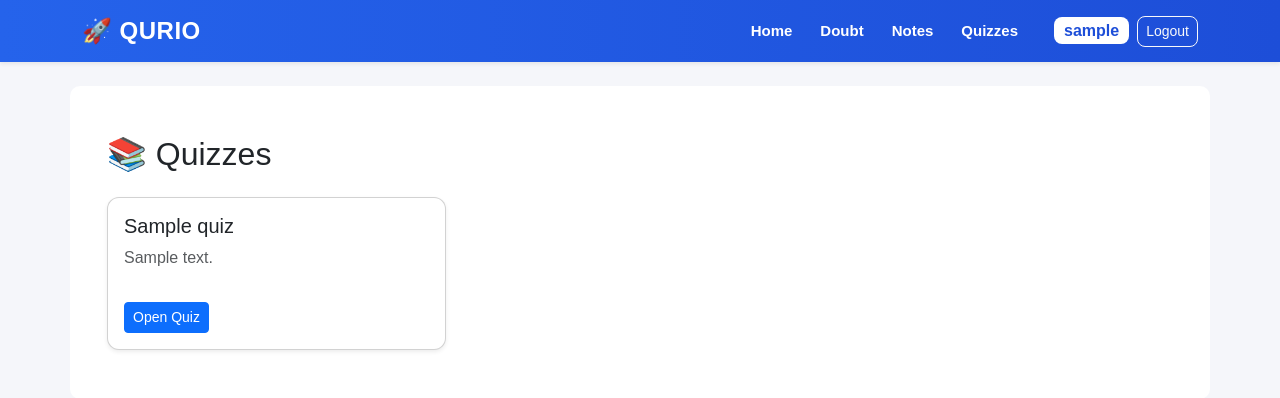
After one commit to abhiravi1912/Qurio, a Flask app: page /quizzes in a window 1280 px wide. The commit adds this page. Shown: the top 398 px of the page. Run offline with Flask 3, Linux system fonts and the light colour scheme; a user stored in the database is signed in; tables that the repository leaves empty hold one stand-in row (values such as "Sample post"); some libraries are stand-ins or nearby versions.

Commit message:
add quizes section

```diff
--- a/app/routes.py
+++ b/app/routes.py
@@ -14,6 +14,9 @@ main = Blueprint("main", __name__)
 
 from app.models import Answer
 from flask_login import current_user
+from app.models import Quiz, Submission
+from app.forms import QuizForm, SubmissionForm
+from datetime import datetime
 
 
 @main.route("/")
@@ -246,14 +249,95 @@ def note_detail(note_id):
     )
 
 
+@main.route("/create_quiz", methods=["GET", "POST"])
+@login_required
+def create_quiz():
+
+    if current_user.role != "faculty":
+        abort(403)
+
+    form = QuizForm()
+
+    if form.validate_on_submit():
+
+        quiz = Quiz(
+            title=form.title.data,
+            description=form.description.data,
+            faculty_id=current_user.id
+        )
+
+        db.session.add(quiz)
+        db.session.commit()
+
+        return redirect(url_for("main.view_quizzes"))
+
+    return render_template("create_quiz.html", form=form)
 
 
+@main.route("/quizzes")
+@login_required
+def view_quizzes():
+
+    if current_user.role == "student":
+        quizzes = Quiz.query.filter_by(
+            faculty_id=current_user.faculty_id
+        ).all()
+    else:
+        quizzes = Quiz.query.filter_by(
+            faculty_id=current_user.id
+        ).all()
+
+    return render_template("quizzes.html", quizzes=quizzes)
 
 
+@main.route("/quiz/<int:quiz_id>", methods=["GET", "POST"])
+@login_required
+def quiz_detail(quiz_id):
 
+    quiz = Quiz.query.get_or_404(quiz_id)
 
+    form = SubmissionForm()
 
+    if form.validate_on_submit():
 
+        if current_user.role != "student":
+            abort(403)
+
+        submission = Submission(
+            answer=form.answer.data,
+            quiz_id=quiz.id,
+            student_id=current_user.id
+        )
+
+        db.session.add(submission)
+        db.session.commit()
+
+        return redirect(url_for("main.view_quizzes"))
+
+    return render_template(
+        "quiz_detail.html",
+        quiz=quiz,
+        form=form
+    )
+
+@main.route("/quiz/<int:quiz_id>/submissions")
+@login_required
+def view_submissions(quiz_id):
+
+    quiz = Quiz.query.get_or_404(quiz_id)
+
+    if current_user.role != "faculty":
+        abort(403)
+
+    submissions = Submission.query.filter_by(
+        quiz_id=quiz.id
+    ).all()
+
+    return render_template(
+        "submissions.html",
+        quiz=quiz,
+        submissions=submissions
+    )
 
 
 
--- a/static/style.css
+++ b/static/style.css
@@ -149,3 +149,57 @@ margin-bottom:4px;
 .card{
 border-radius:12px;
 }
+
+/* Navbar gradient */
+
+.custom-navbar{
+background:linear-gradient(90deg,#2563eb,#1d4ed8);
+}
+
+/* Brand */
+
+.navbar-brand{
+letter-spacing:0.5px;
+}
+
+/* Nav links */
+
+.nav-link{
+color:white !important;
+font-weight:600;
+margin-right:12px;
+position:relative;
+}
+
+/* Hover underline animation */
+
+.nav-link::after{
+content:'';
+position:absolute;
+left:0;
+bottom:-3px;
+width:0;
+height:2px;
+background:white;
+transition:0.3s;
+}
+
+.nav-link:hover::after{
+width:100%;
+}
+
+/* Buttons */
+
+.btn-light, .btn-outline-light{
+border-radius:8px;
+}
+
+/* User badge */
+
+.user-badge{
+background:white;
+color:#1d4ed8;
+padding:5px 10px;
+border-radius:8px;
+font-weight:600;
+}
--- a/templates/layout.html
+++ b/templates/layout.html
@@ -17,7 +17,6 @@ href="{{ url_for('static', filename='style.css') }}">
 
 </head>
 
-
 <body style="background:#f5f6fa;">
 
 <!-- NAVBAR -->
@@ -26,10 +25,12 @@ href="{{ url_for('static', filename='style.css') }}">
 
 <div class="container">
 
+<!-- BRAND -->
 <a class="navbar-brand fw-bold fs-4" href="{{ url_for('main.home') }}">
 🚀 QURIO
 </a>
 
+<!-- MOBILE TOGGLE -->
 <button class="navbar-toggler" type="button" data-bs-toggle="collapse" data-bs-target="#navbarNav">
 <span class="navbar-toggler-icon"></span>
 </button>
@@ -43,17 +44,25 @@ href="{{ url_for('static', filename='style.css') }}">
 </li>
 
 <li class="nav-item">
-<a class="nav-link" href="{{ url_for('main.post_doubt') }}">Post Doubt</a>
+<a class="nav-link" href="{{ url_for('main.post_doubt') }}">Doubt</a>
 </li>
 
 <li class="nav-item">
 <a class="nav-link" href="{{ url_for('main.notes') }}">Notes</a>
 </li>
 
+<li class="nav-item">
+<a class="nav-link" href="{{ url_for('main.view_quizzes') }}">Quizzes</a>
+</li>
+
 {% if current_user.is_authenticated and current_user.role == "faculty" %}
 
 <li class="nav-item">
-<a class="nav-link" href="{{ url_for('main.upload_note') }}">Upload Notes</a>
+<a class="nav-link" href="{{ url_for('main.upload_note') }}">Upload</a>
+</li>
+
+<li class="nav-item">
+<a class="nav-link" href="{{ url_for('main.create_quiz') }}">Create</a>
 </li>
 
 {% endif %}
@@ -61,8 +70,8 @@ href="{{ url_for('static', filename='style.css') }}">
 {% if current_user.is_authenticated %}
 
 <li class="nav-item ms-3">
-<span class="badge bg-light text-dark">
-👋 {{ current_user.username }}
+<span class="user-badge">
+{{ current_user.username }}
 </span>
 </li>
 
@@ -99,13 +108,11 @@ Register
 
 </nav>
 
-
 <!-- PAGE CONTENT -->
 
 <div class="container mt-4 main-container">
 
 {% block content %}
-
 {% endblock %}
 
 </div>
--- /dev/null
+++ b/templates/quizzes.html
@@ -0,0 +1,67 @@
+{% extends "layout.html" %}
+
+{% block content %}
+
+<div class="container mt-4">
+
+<h2 class="mb-4">📚 Quizzes</h2>
+
+<div class="row">
+
+{% for quiz in quizzes %}
+
+<div class="col-md-4 mb-4">
+
+<div class="card shadow-sm h-100">
+
+<div class="card-body d-flex flex-column">
+
+<h5 class="card-title">
+{{ quiz.title }}
+</h5>
+
+<p class="text-muted flex-grow-1">
+{{ quiz.description }}
+</p>
+
+<div class="mt-3">
+
+<a href="{{ url_for('main.quiz_detail', quiz_id=quiz.id) }}"
+class="btn btn-primary btn-sm me-2">
+Open Quiz
+</a>
+
+{% if current_user.role == "faculty" %}
+
+<a href="{{ url_for('main.view_submissions', quiz_id=quiz.id) }}"
+class="btn btn-outline-secondary btn-sm">
+Submissions
+</a>
+
+{% endif %}
+
+</div>
+
+</div>
+
+</div>
+
+</div>
+
+{% else %}
+
+<div class="text-center p-5">
+
+<h5 class="text-muted">No quizzes available</h5>
+
+<p class="text-muted">Create a quiz to get started.</p>
+
+</div>
+
+{% endfor %}
+
+</div>
+
+</div>
+
+{% endblock %}
```
Also changed, not shown: app/forms.py (+18 -0 lines), app/models.py (+40 -0 lines), templates/create_quiz.html (added, +50 -0 lines), templates/quiz_detail.html (added, +53 -0 lines), templates/submissions.html (added, +84 -0 lines).
